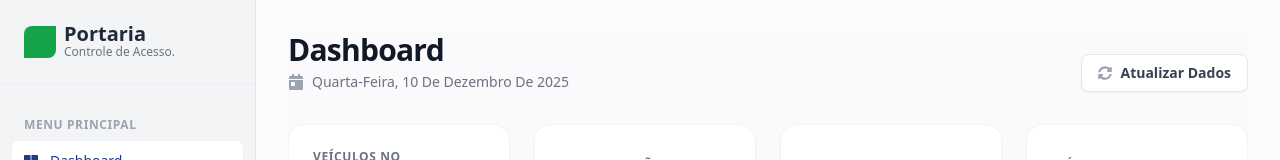
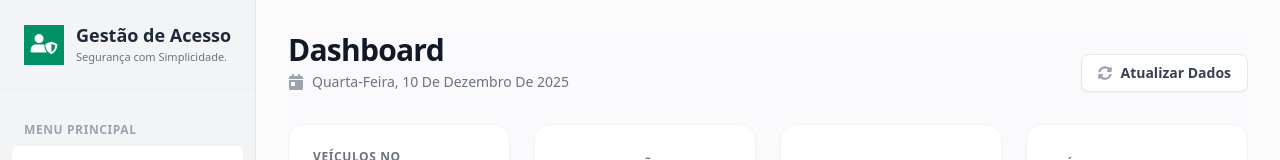
Before and after one commit to alissongabrieloliveira/gestao-acessos-veiculos-frontend, a React (Vite) app: page /dashboard in a window 1280 px wide. Shown: the top 160 px of the page. Built offline with nearby package versions, Linux system fonts and the light colour scheme; no server answers; sample sign-in values are in the browser's storage.

Commit message:
style: adiciona logo oficial na sidebar e atualiza nome do sistema na sidebar e tela de login

```diff
--- a/src/components/Sidebar/index.jsx
+++ b/src/components/Sidebar/index.jsx
@@ -14,7 +14,9 @@ import {
   FaTools,
 } from "react-icons/fa";
 
-// 1. Recebe a função onClose (que vem do Layout)
+// logo
+import logoImg from "../../assets/logo.png";
+
 export default function Sidebar({ onClose }) {
   const { user, signOut } = useAuth();
   const location = useLocation();
@@ -27,27 +29,27 @@ export default function Sidebar({ onClose }) {
       : "text-gray-700 hover:bg-gray-200";
   };
 
-  // Função auxiliar para evitar repetição no onClick
-  // Se onClose existir (no mobile), ele executa. No desktop, não faz nada.
   const handleLinkClick = () => {
     if (onClose) onClose();
   };
 
   return (
-    // Ajustes da sidebar:
-    // 1. Remoção do'hidden' e 'md:flex' (agora aparece sempre que for chamado)
-    // 2. Ajuste no w-64 para w-full (para preencher o wrapper do Layout)
-    // 3. Ajuste no h-screen para h-full (para respeitar a altura do pai)
     <aside className="w-full h-full bg-gray-100 flex flex-col border-r border-gray-200 print:hidden">
       {/* 1. Logo / Cabeçalho da Sidebar */}
-      <div className="p-6 flex items-center gap-2 border-b border-gray-200/50">
-        <div className="w-8 h-8 bg-green-600 rounded-tl-lg rounded-br-lg"></div>
-        <div>
-          <h1 className="text-xl font-bold text-gray-800 leading-none">
-            Portaria
+      <div className="p-6 flex items-center gap-3 border-b border-gray-200/50">
+        <img
+          src={logoImg}
+          alt="Logo Gestão de Acesso"
+          className="w-10 h-10 object-contain"
+        />
+
+        <div className="flex-1 min-w-0">
+          {" "}
+          <h1 className="text-lg font-bold text-gray-800 leading-tight whitespace-nowrap">
+            Gestão de Acesso
           </h1>
-          <p className="text-xs text-gray-500 font-medium">
-            Controle de Acesso.
+          <p className="text-[11px] text-gray-500 font-medium mt-0.5 whitespace-nowrap">
+            Segurança com Simplicidade.
           </p>
         </div>
       </div>
--- a/src/pages/SignIn/index.jsx
+++ b/src/pages/SignIn/index.jsx
@@ -52,10 +52,10 @@ export default function SignIn() {
             <FaUserShield size={32} />
           </div>
           <h1 className="text-2xl font-black text-gray-900 uppercase tracking-wider">
-            Portaria
+            Gestão de Acesso
           </h1>
           <p className="text-gray-500 text-sm font-mono tracking-tight mt-1">
-            Sistema de Gerenciamento de Acessos
+            Segurança com Simplicidade.
           </p>
         </div>
 
```
Also changed, not shown: src/assets/logo.png (added).
